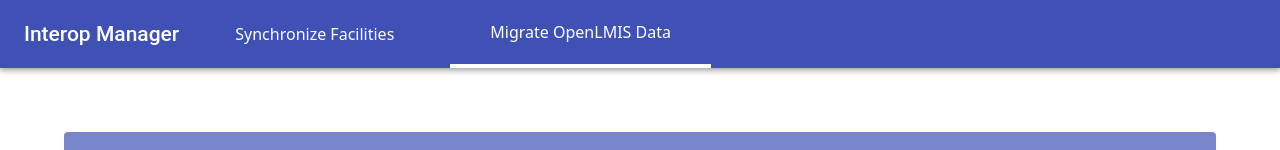
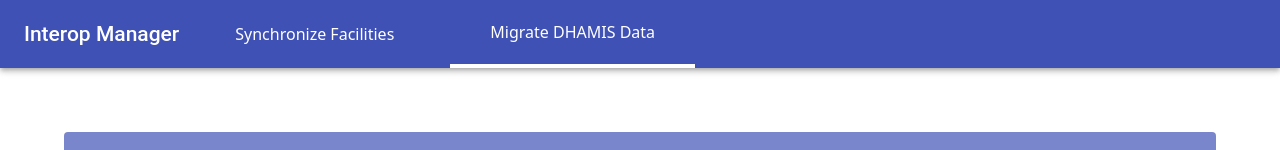
Before and after one commit to BaobabHealthTrust/dhis2-interop-app, a React (Create React App) app: page /migrations in a window 1280 px wide. Shown: the top 150 px of the page. Built offline with nearby package versions, Linux system fonts and the light colour scheme.

Commit message:
changed toolbar title to DHAMIS

```diff
--- a/src/components/Toolbar.js
+++ b/src/components/Toolbar.js
@@ -33,7 +33,7 @@ export default (props) => {
         <Toolbar>
           <Typography variant='title' color='inherit'>{strings.TITLE}</Typography>
           <MenuItem active={getUrl() === '/'}><Link to='/'>Synchronize Facilities</Link></MenuItem>
-          <MenuItem active={getUrl() === '/migrations'}><Link to='/migrations'>Migrate OpenLMIS Data</Link></MenuItem>
+          <MenuItem active={getUrl() === '/migrations'}><Link to='/migrations'>Migrate DHAMIS Data</Link></MenuItem>
         </Toolbar>
       </AppBar>
     </React.Fragment>
```
